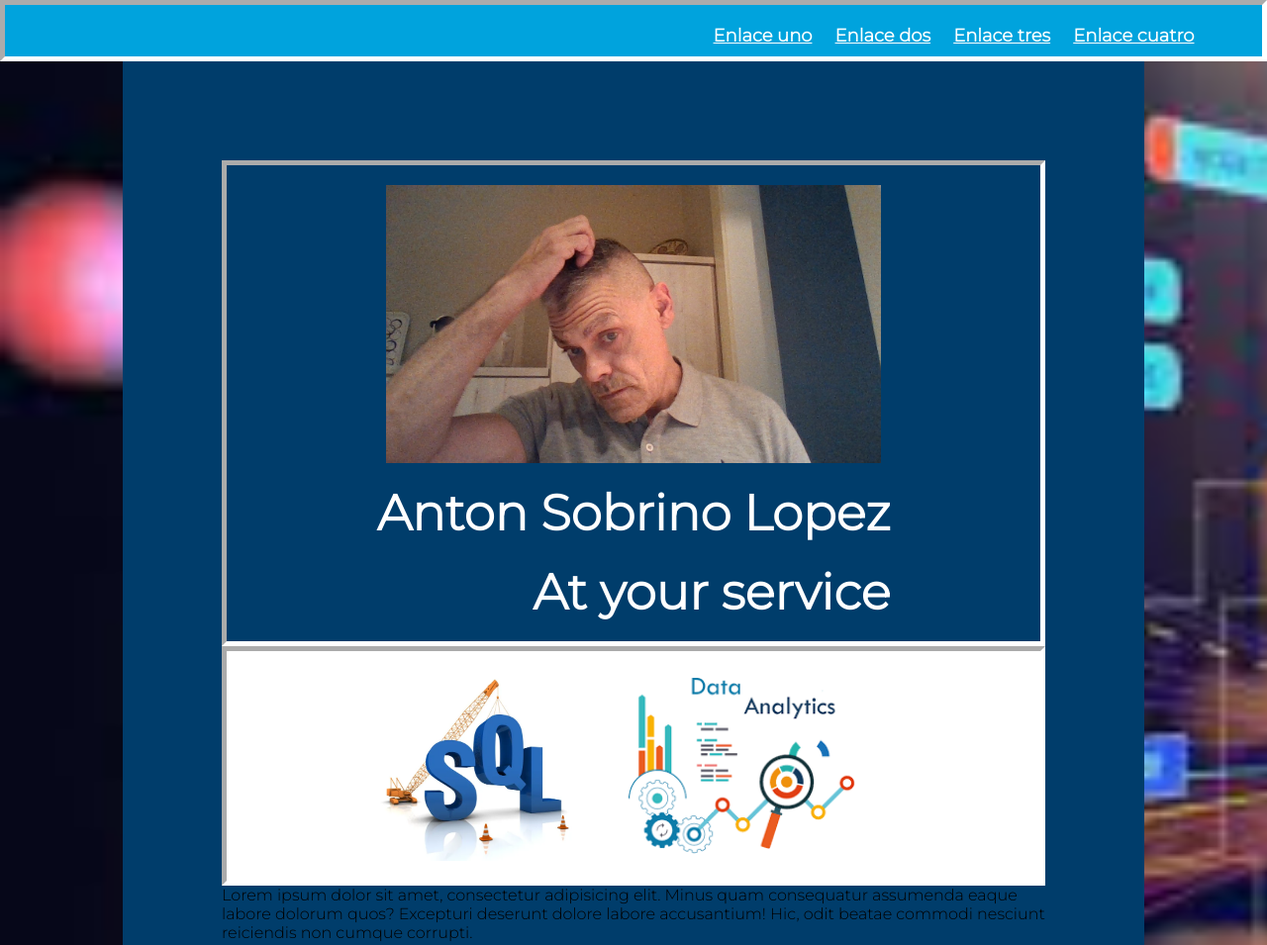
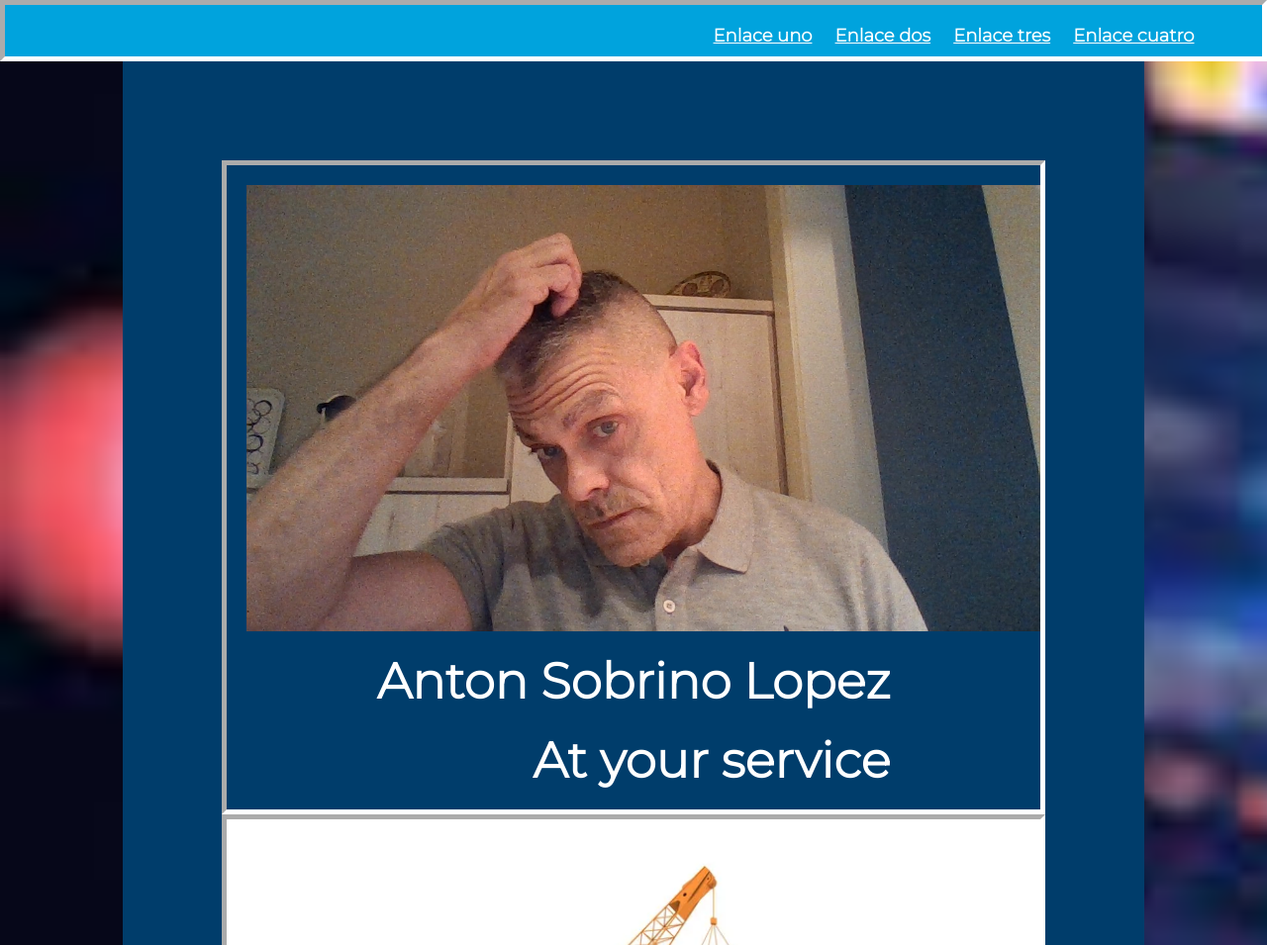
Before and after one commit to AntonSobrinoLopez/AntonSobrinoLopez.github.io, a plain HTML site: page index.html in a window 1280 px wide. Shown: the top 955 px of the page at 99% size. Drawn offline with Linux system fonts and the light colour scheme.

Commit message:
check percentage

```diff
--- a/index.html
+++ b/index.html
@@ -31,7 +31,7 @@
                     <div class="class-container-foto" >
                         <!--ejemplo interesante http://yaccion.blogspot.com/2010/08/titulo.html-->
                         <!--foto y dos textos segun muestra profe-->
-                        <img src="/img/duda.jpg" alt="foto1" width="500px" >
+                        <img src="/img/duda.jpg" alt="foto1" max-width="500px" width="100%" >
                     </div>
                     <div class="container-text">
                         <h1 id="name">Anton Sobrino Lopez</h1>
@@ -46,12 +46,12 @@
                 <div class="banner-container">
                         <div id="sql">
                             <a href="https://github.com/AntonSobrinoLopez/SQL-Server-payment-means-Cipsa.git" target="_blank">
-                                <img src="/img/sql.jpg" alt="sql" width="200px">
+                                <img src="/img/sql.jpg" alt="sql" width="100%">
                             </a>
                         </div>
                         <div id="data">
                             <a href="https://github.com/AntonSobrinoLopez/It_academy_individual_test_project.git" target="_blank">
-                                <img src="/img/dataanalist.png" alt="dataanalist" width="300px">
+                                <img src="/img/dataanalist.png" alt="dataanalist" width="100%">
                             </a>
                         </div>
                 </div>
```
